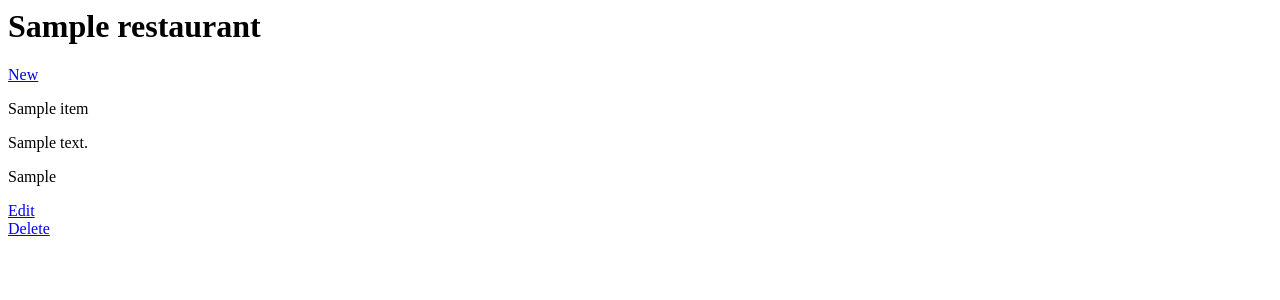
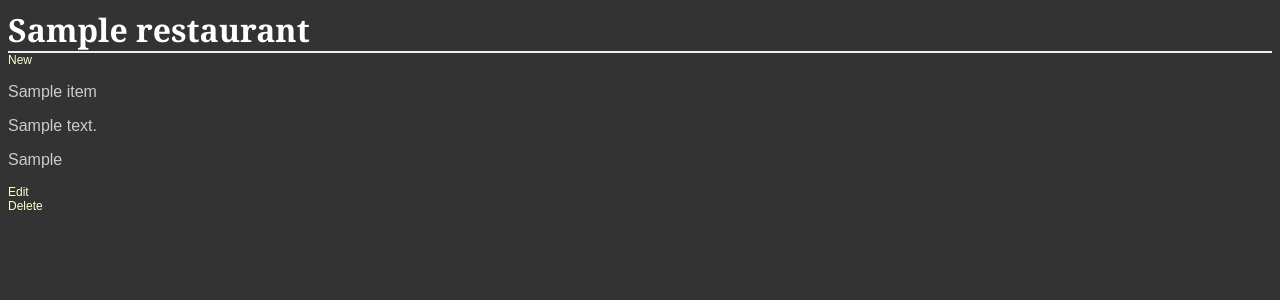
Before and after one commit to lYesterdaYl/Udacity_FullStack, a Flask app: page /restaurants/1/ in a window 1280 px wide. Shown: the top 300 px of the page. Run offline with Flask 2, Linux system fonts and the light colour scheme; tables that the repository leaves empty hold one stand-in row (values such as "Sample post").

Commit message:
style
added styling to the app.

```diff
--- /dev/null
+++ b/Practice_Project/Part_4_Lesson_1/static/style.css
@@ -0,0 +1,73 @@
+body {
+    font-family: sans-serif;
+    background-color: #333333
+}
+
+h1,
+h2,
+h3,
+h4 {
+    color: #ffffff;
+}
+
+h1,
+h2 {
+    font-family: 'georgia', serif;
+    margin: 0;
+}
+
+h1 {
+    border-bottom: 2px solid #eee;
+}
+
+h2 {
+    font-size: 1.2em;
+}
+
+p,
+dd,
+dt {
+    color: #cccccc;
+}
+
+a {
+    text-decoration: none;
+    color: #ffffcc;
+    font-size: .75em;
+}
+
+.pane {
+    position: absolute;
+    left: 25%;
+    border: 2px solid;
+    border-radius: 25px;
+    padding: 5px;
+    margin: 5px;
+    border-color: #999999;
+    background-color: #333333
+}
+
+.header {
+    left: 50%;
+    text-align: center;
+}
+
+.name {
+    width: 50%;
+    display: inline-block;
+    float: left;
+}
+
+.description {}
+
+.price {
+    text-align: right;
+    width: 50%;
+    float: right;
+}
+
+.editdeletepane {}
+
+.flash {
+    background: #cee5f5;
+}
--- a/Practice_Project/Part_4_Lesson_1/templates/deletemenuitem.html
+++ b/Practice_Project/Part_4_Lesson_1/templates/deletemenuitem.html
@@ -1,5 +1,7 @@
 <html>
-
+<head>
+	<link rel=stylesheet type=text/css href="{{ url_for('static', filename='style.css') }}">
+</head>
 <body>
     <h1> Are you sure you want to delete {{item.name}}? </h1>
 
--- a/Practice_Project/Part_4_Lesson_1/templates/menu.html
+++ b/Practice_Project/Part_4_Lesson_1/templates/menu.html
@@ -1,5 +1,8 @@
 <html>
 
+<head>
+	<link rel=stylesheet type=text/css href="{{ url_for('static', filename='style.css') }}">
+</head>
 <body>
 
     <h1>{{restaurant.name}}</h1>
```
Also changed, not shown: Practice_Project/Part_4_Lesson_1/templates/editmenuitem.html (+5 -2 lines), Practice_Project/Part_4_Lesson_1/templates/newmenuitem.html (+5 -2 lines). Lines whose indentation alone changed are shown as unchanged.
